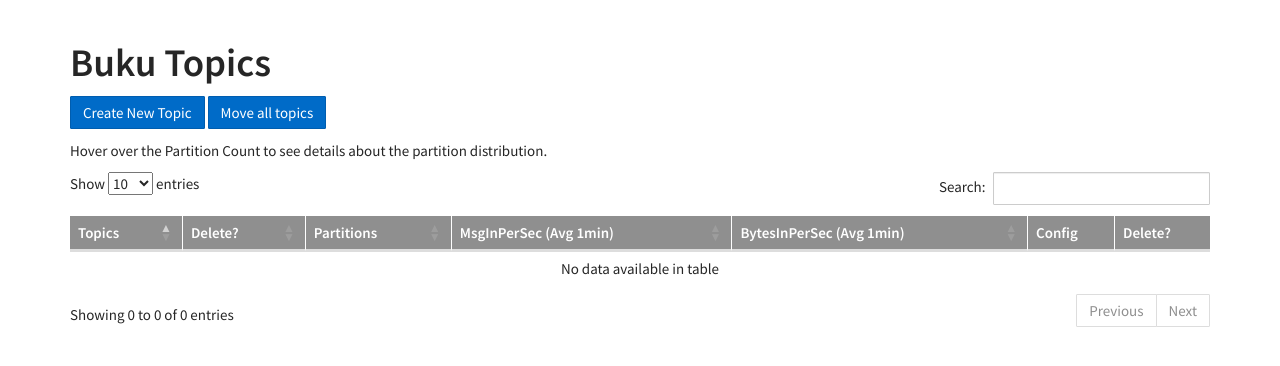
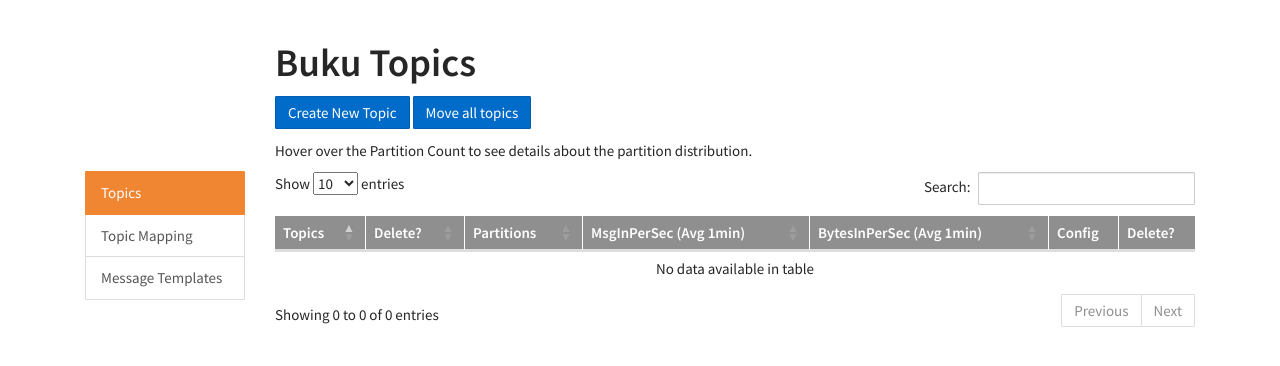
Before and after one commit to HungUnicorn/saiki-pemetaan, a Flask app: template app/templates/topics.html in a window 1280 px wide. Shown: the part 52-418 px from the top of the page. Run offline with Flask 2, Linux system fonts and the light colour scheme; the template is opened without the code that fills it, so the values that code supplies are empty; parts of the project's set-up code (start-up, migrations or seed data) failed here and were passed over; some libraries are stand-ins or nearby versions.

Commit message:
first version of packing the topic related things together

```diff
--- a/app/templates/topics.html
+++ b/app/templates/topics.html
@@ -42,6 +42,14 @@
 {% block content %}
 {{util.flashed_messages(dismissible=True)}}
     <div class="container">
+      <div class="col-md-2">
+        <div class="list-group">
+          <a class="list-group-item active" href="{{url_for('.topics')}}">Topics</a>
+          <a class="list-group-item" href="{{url_for('.topic_mapping')}}">Topic Mapping</a>
+          <a class="list-group-item" href="{{url_for('.saiki_templates')}}">Message Templates</a>
+        </div>
+      </div>
+      <div class="col-md-10">
         <h1>Buku Topics</h1>
         <p>
           <a class="btn btn-info" role="button" href="{{url_for('.create_topic')}}">Create New Topic</a>
@@ -77,5 +85,5 @@
           </tbody>
         </table>
       </div>
-
+    </div>
 {% endblock %}
```
Lines whose indentation alone changed are shown as unchanged.
